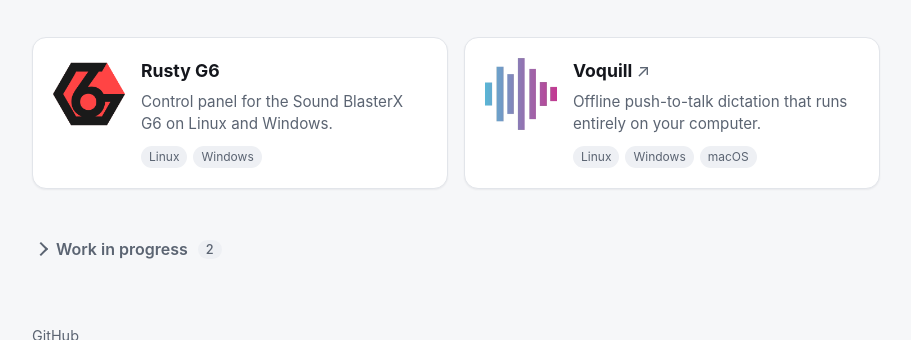
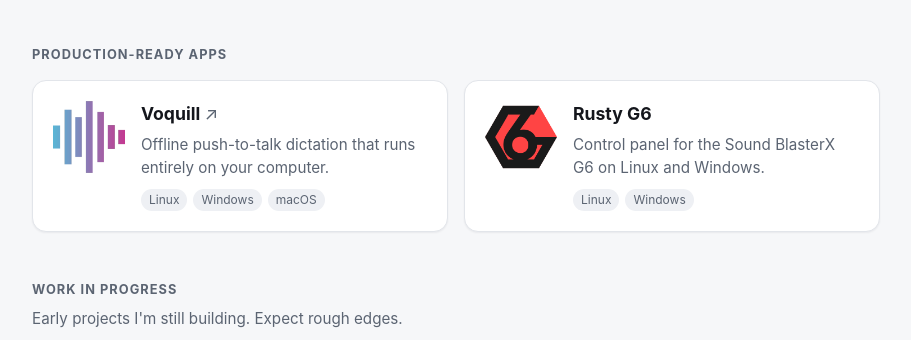
Before and after one commit to jackbrumley/jackbrumley.github.io, a plain HTML site: page index.html in a window 1280 px wide. Shown: the part 148-488 px from the top of the page, without its empty margins (184-1095 px from the left). Drawn offline with Linux system fonts and the light colour scheme.

Commit message:
feat: replace collapsible section with Production-ready and Work in progress headings, Voquill first
Also add AGENTS.md (with CLAUDE.md pointer) forbidding AI attribution in commits.

```diff
--- a/assets/style.css
+++ b/assets/style.css
@@ -53,7 +53,7 @@ body {
 }
 
 .intro p {
-  margin: 0 0 40px;
+  margin: 0 0 48px;
   color: var(--muted);
   font-size: 1.05rem;
 }
@@ -121,48 +121,19 @@ body {
   color: var(--wip-text);
 }
 
-.wip { margin-top: 40px; }
+.section + .section { margin-top: 48px; }
 
-.wip summary {
-  display: inline-flex;
-  align-items: center;
-  gap: 10px;
-  padding: 8px 4px;
-  cursor: pointer;
-  list-style: none;
+.section-title {
+  margin: 0 0 16px;
+  font-size: 0.8rem;
+  font-weight: 650;
+  letter-spacing: 0.08em;
+  text-transform: uppercase;
   color: var(--muted);
-  font-weight: 600;
-  user-select: none;
 }
 
-.wip summary::-webkit-details-marker { display: none; }
-
-.wip summary::before {
-  content: "";
-  width: 8px;
-  height: 8px;
-  border-right: 2px solid currentColor;
-  border-bottom: 2px solid currentColor;
-  transform: rotate(-45deg);
-  transition: transform 0.15s ease;
-}
-
-.wip[open] summary::before { transform: rotate(45deg); }
-
-.wip summary:hover { color: var(--text); }
-
-.wip summary:focus-visible { outline: 2px solid var(--accent); outline-offset: 2px; border-radius: 6px; }
-
-.wip-count {
-  padding: 0 8px;
-  border-radius: 999px;
-  background: var(--tag-bg);
-  font-size: 0.8rem;
-  font-weight: 500;
-}
-
-.wip-note {
-  margin: 4px 0 16px;
+.section-note {
+  margin: -8px 0 16px;
   color: var(--muted);
   font-size: 0.95rem;
 }
--- a/index.html
+++ b/index.html
@@ -15,7 +15,19 @@
       <p>Free, open-source desktop apps I've built. Pick one to install it.</p>
     </header>
 
+    <section class="section">
+      <h2 class="section-title">Production-ready apps</h2>
       <ul class="grid">
+        <li>
+          <a class="card" href="https://voquill.org/">
+            <img src="assets/icons/voquill.png" alt="" width="72" height="72" />
+            <span class="card-body">
+              <span class="card-title">Voquill <span class="external" aria-label="opens voquill.org">↗</span></span>
+              <span class="card-text">Offline push-to-talk dictation that runs entirely on your computer.</span>
+              <span class="tags"><span>Linux</span><span>Windows</span><span>macOS</span></span>
+            </span>
+          </a>
+        </li>
         <li>
           <a class="card" href="/rusty-g6/">
             <img src="assets/icons/rusty-g6.png" alt="" width="72" height="72" />
@@ -26,24 +38,12 @@
             </span>
           </a>
         </li>
-      <li>
-        <a class="card" href="https://voquill.org/">
-          <img src="assets/icons/voquill.png" alt="" width="72" height="72" />
-          <span class="card-body">
-            <span class="card-title">Voquill <span class="external" aria-label="opens voquill.org">↗</span></span>
-            <span class="card-text">Offline push-to-talk dictation that runs entirely on your computer.</span>
-            <span class="tags"><span>Linux</span><span>Windows</span><span>macOS</span></span>
-          </span>
-        </a>
-      </li>
       </ul>
+    </section>
 
-    <details class="wip">
-      <summary>
-        <span class="wip-title">Work in progress</span>
-        <span class="wip-count">2</span>
-      </summary>
-      <p class="wip-note">Early projects I'm still building. Expect rough edges.</p>
+    <section class="section">
+      <h2 class="section-title">Work in progress</h2>
+      <p class="section-note">Early projects I'm still building. Expect rough edges.</p>
       <ul class="grid">
         <li>
           <a class="card" href="https://github.com/jackbrumley/somedrive">
@@ -66,7 +66,7 @@
           </a>
         </li>
       </ul>
-    </details>
+    </section>
 
     <footer class="footer">
       <a href="https://github.com/jackbrumley">GitHub</a>
```
Also changed, not shown: 2 other files. Lines whose indentation alone changed are shown as unchanged.
